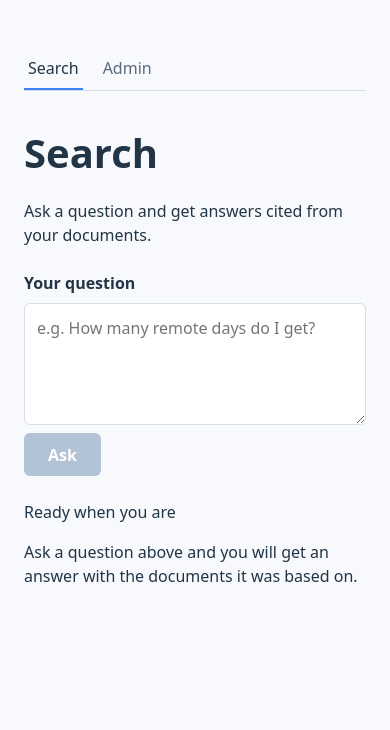
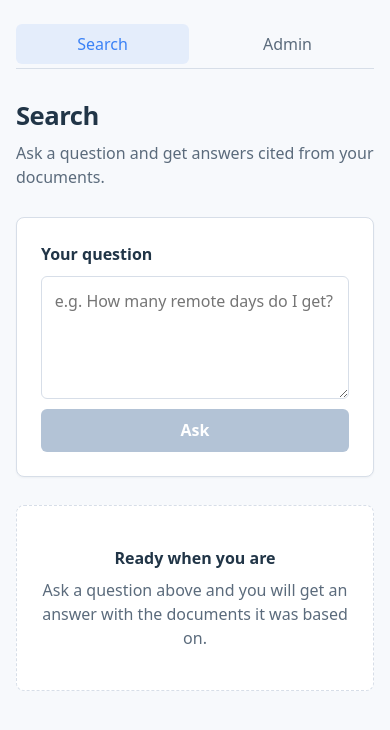
Before and after one commit to OduorAlphonce/guidely, a React (Vite) app in the folder frontend/: page / in a window 390 px wide. Shown: the top 730 px of the page. Built offline with nearby package versions, Linux system fonts and the light colour scheme.

Commit message:
style: add minimal design system styles with responsive layout (closes #41)

```diff
--- a/frontend/src/index.css
+++ b/frontend/src/index.css
@@ -1,8 +1,22 @@
 :root {
+  --color-bg: #f7f9fc;
+  --color-surface: #ffffff;
+  --color-border: #d7dee8;
+  --color-text: #213547;
+  --color-text-muted: #5b6b7c;
+  --color-accent: #3b82f6;
+  --color-accent-dark: #2563eb;
+  --color-danger: #b91c1c;
+  --color-danger-bg: #fef2f2;
+  --color-danger-border: #fecaca;
+  --radius: 8px;
+  --shadow-sm: 0 1px 2px rgba(33, 53, 71, 0.05);
+  --shadow-md: 0 4px 12px rgba(33, 53, 71, 0.08);
+
   font-family: system-ui, Avenir, Helvetica, Arial, sans-serif;
   line-height: 1.5;
-  color: #213547;
-  background-color: #f7f9fc;
+  color: var(--color-text);
+  background-color: var(--color-bg);
 }
 
 body {
@@ -11,53 +25,96 @@ body {
 }
 
 .app {
-  max-width: 800px;
+  max-width: 820px;
   margin: 0 auto;
-  padding: 3rem 1.5rem;
+  padding: 2rem 1.5rem 4rem;
 }
 
+/* Nav bar */
 .nav {
   display: flex;
-  gap: 1rem;
-  margin-bottom: 2rem;
-  border-bottom: 1px solid #d7dee8;
+  align-items: center;
+  gap: 1.5rem;
+  margin-bottom: 2.5rem;
+  padding: 0.25rem 0;
+  border-bottom: 1px solid var(--color-border);
+}
+
+.nav-brand {
+  font-size: 1.15rem;
+  font-weight: 700;
+  letter-spacing: -0.02em;
+  color: var(--color-text);
+}
+
+.nav-links {
+  display: flex;
+  gap: 0.25rem;
+  margin-left: auto;
 }
 
 .nav-link {
-  padding: 0.5rem 0.25rem;
+  padding: 0.5rem 0.9rem;
+  border-radius: 6px;
   text-decoration: none;
-  color: #5b6b7c;
-  border-bottom: 2px solid transparent;
+  color: var(--color-text-muted);
+  font-weight: 500;
+  transition: color 120ms ease, background-color 120ms ease;
+}
+
+.nav-link:hover {
+  color: var(--color-text);
+  background-color: rgba(33, 53, 71, 0.05);
 }
 
 .nav-link.active {
-  color: #213547;
-  border-bottom-color: #3b82f6;
+  color: var(--color-accent);
+  background-color: rgba(59, 130, 246, 0.1);
 }
 
-.app h1 {
-  margin: 0 0 0.5rem;
-  font-size: 2.5rem;
+/* Page headers */
+.page-header h1 {
+  margin: 0 0 0.35rem;
+  font-size: 2rem;
+  letter-spacing: -0.02em;
 }
 
+.page-header p {
+  margin: 0;
+  color: var(--color-text-muted);
+}
+
+/* Search form */
 .search-form {
   display: flex;
   flex-direction: column;
-  gap: 0.5rem;
-  margin: 1.5rem 0;
+  gap: 0.6rem;
+  margin: 1.75rem 0;
+  padding: 1.5rem;
+  background-color: var(--color-surface);
+  border: 1px solid var(--color-border);
+  border-radius: var(--radius);
+  box-shadow: var(--shadow-sm);
 }
 
 .search-form-label {
   font-weight: 600;
-  color: #213547;
+  color: var(--color-text);
 }
 
 .search-form textarea {
-  padding: 0.75rem;
+  padding: 0.8rem;
   font: inherit;
-  border: 1px solid #d7dee8;
+  border: 1px solid var(--color-border);
   border-radius: 6px;
   resize: vertical;
+  transition: border-color 120ms ease, box-shadow 120ms ease;
+}
+
+.search-form textarea:focus {
+  outline: none;
+  border-color: var(--color-accent);
+  box-shadow: 0 0 0 3px rgba(59, 130, 246, 0.15);
 }
 
 .search-submit {
@@ -66,10 +123,15 @@ body {
   font: inherit;
   font-weight: 600;
   color: #fff;
-  background-color: #3b82f6;
+  background-color: var(--color-accent);
   border: none;
   border-radius: 6px;
   cursor: pointer;
+  transition: background-color 120ms ease;
+}
+
+.search-submit:hover:not(:disabled) {
+  background-color: var(--color-accent-dark);
 }
 
 .search-submit:disabled {
@@ -77,33 +139,111 @@ body {
   cursor: not-allowed;
 }
 
+/* Loading state */
+.loading-spinner {
+  display: flex;
+  align-items: center;
+  justify-content: center;
+  gap: 0.75rem;
+  margin: 2rem 0;
+  color: var(--color-text-muted);
+}
+
+.loading-spinner-icon {
+  width: 1.25rem;
+  height: 1.25rem;
+  border: 2px solid var(--color-border);
+  border-top-color: var(--color-accent);
+  border-radius: 50%;
+  animation: spin 0.8s linear infinite;
+}
+
+@keyframes spin {
+  to {
+    transform: rotate(360deg);
+  }
+}
+
+/* Empty state */
+.search-empty {
+  margin: 1.75rem 0;
+  padding: 2.5rem 1.5rem;
+  text-align: center;
+  border: 1px dashed var(--color-border);
+  border-radius: var(--radius);
+  background-color: var(--color-surface);
+}
+
+.search-empty-title {
+  display: block;
+  margin-bottom: 0.5rem;
+  font-weight: 600;
+  color: var(--color-text);
+}
+
+.search-empty-text {
+  margin: 0;
+  max-width: 34rem;
+  margin-inline: auto;
+  color: var(--color-text-muted);
+}
+
+/* Error state */
+.search-error {
+  margin: 1.75rem 0;
+  padding: 1rem 1.25rem;
+  color: var(--color-danger);
+  background-color: var(--color-danger-bg);
+  border: 1px solid var(--color-danger-border);
+  border-radius: var(--radius);
+}
+
+.search-error h2 {
+  margin: 0 0 0.25rem;
+  font-size: 1.05rem;
+}
+
+.search-error p {
+  margin: 0 0 0.75rem;
+}
+
+.search-error-dismiss {
+  padding: 0.35rem 0.9rem;
+  font: inherit;
+  font-size: 0.875rem;
+  font-weight: 600;
+  color: var(--color-danger);
+  background-color: transparent;
+  border: 1px solid var(--color-danger-border);
+  border-radius: 6px;
+  cursor: pointer;
+  transition: background-color 120ms ease;
+}
+
+.search-error-dismiss:hover {
+  background-color: rgba(185, 28, 28, 0.08);
+}
+
+/* Result area */
 .search-result h2 {
   margin: 2rem 0 0.5rem;
-  font-size: 1.25rem;
+  font-size: 1.2rem;
 }
 
 .answer {
   margin: 0;
-  padding: 1rem;
-  background-color: #ffffff;
-  border: 1px solid #d7dee8;
-  border-radius: 8px;
+  padding: 1.1rem 1.25rem;
+  background-color: var(--color-surface);
+  border: 1px solid var(--color-border);
+  border-radius: var(--radius);
+  box-shadow: var(--shadow-sm);
   white-space: pre-line;
 }
 
 .answer-meta {
-  margin: 0.35rem 0 0;
+  margin: 0.4rem 0 0;
   font-size: 0.85rem;
-  color: #5b6b7c;
-}
-
-.search-error {
-  margin: 1rem 0;
-  padding: 0.75rem 1rem;
-  color: #b91c1c;
-  background-color: #fef2f2;
-  border: 1px solid #fecaca;
-  border-radius: 6px;
+  color: var(--color-text-muted);
 }
 
 .sources-list {
@@ -112,43 +252,105 @@ body {
   gap: 0.75rem;
 }
 
+/* Source cards */
 .source-card {
-  background-color: #ffffff;
-  border: 1px solid #d7dee8;
-  border-radius: 8px;
-  padding: 0.75rem 1rem;
+  background-color: var(--color-surface);
+  border: 1px solid var(--color-border);
+  border-radius: var(--radius);
+  padding: 0.8rem 1rem;
+  box-shadow: var(--shadow-sm);
+  transition: border-color 120ms ease, box-shadow 120ms ease;
+}
+
+.source-card:hover {
+  border-color: #c3cedc;
+  box-shadow: var(--shadow-md);
 }
 
 .source-card-header {
   display: flex;
   align-items: center;
-  gap: 0.75rem;
+  flex-wrap: wrap;
+  gap: 0.6rem;
 }
 
 .source-card-file {
   font-weight: 600;
-  color: #213547;
+  color: var(--color-text);
+  overflow-wrap: anywhere;
 }
 
 .source-card-score {
   margin-left: auto;
   font-size: 0.85rem;
-  color: #5b6b7c;
+  color: var(--color-text-muted);
 }
 
 .source-card-toggle {
-  padding: 0.25rem 0.5rem;
+  padding: 0.25rem 0.6rem;
   font: inherit;
   font-size: 0.85rem;
-  color: #3b82f6;
+  color: var(--color-accent);
   background: none;
-  border: 1px solid #3b82f6;
-  border-radius: 4px;
+  border: 1px solid var(--color-accent);
+  border-radius: 6px;
   cursor: pointer;
+  transition: background-color 120ms ease, color 120ms ease;
+}
+
+.source-card-toggle:hover {
+  color: #fff;
+  background-color: var(--color-accent);
 }
 
 .source-card-snippet {
-  margin: 0.5rem 0 0;
-  color: #5b6b7c;
+  margin: 0.6rem 0 0;
+  color: var(--color-text-muted);
   white-space: pre-line;
 }
+
+/* Admin placeholder */
+.admin-placeholder {
+  margin-top: 1.5rem;
+  padding: 2rem 1.5rem;
+  text-align: center;
+  color: var(--color-text-muted);
+  background-color: var(--color-surface);
+  border: 1px dashed var(--color-border);
+  border-radius: var(--radius);
+}
+
+/* Responsive */
+@media (max-width: 560px) {
+  .app {
+    padding: 1.25rem 1rem 3rem;
+  }
+
+  .nav {
+    flex-wrap: wrap;
+    gap: 0.75rem;
+    margin-bottom: 1.75rem;
+  }
+
+  .nav-links {
+    width: 100%;
+    margin-left: 0;
+  }
+
+  .nav-link {
+    flex: 1;
+    text-align: center;
+  }
+
+  .page-header h1 {
+    font-size: 1.6rem;
+  }
+
+  .search-submit {
+    width: 100%;
+  }
+
+  .source-card-score {
+    margin-left: 0;
+  }
+}
```
